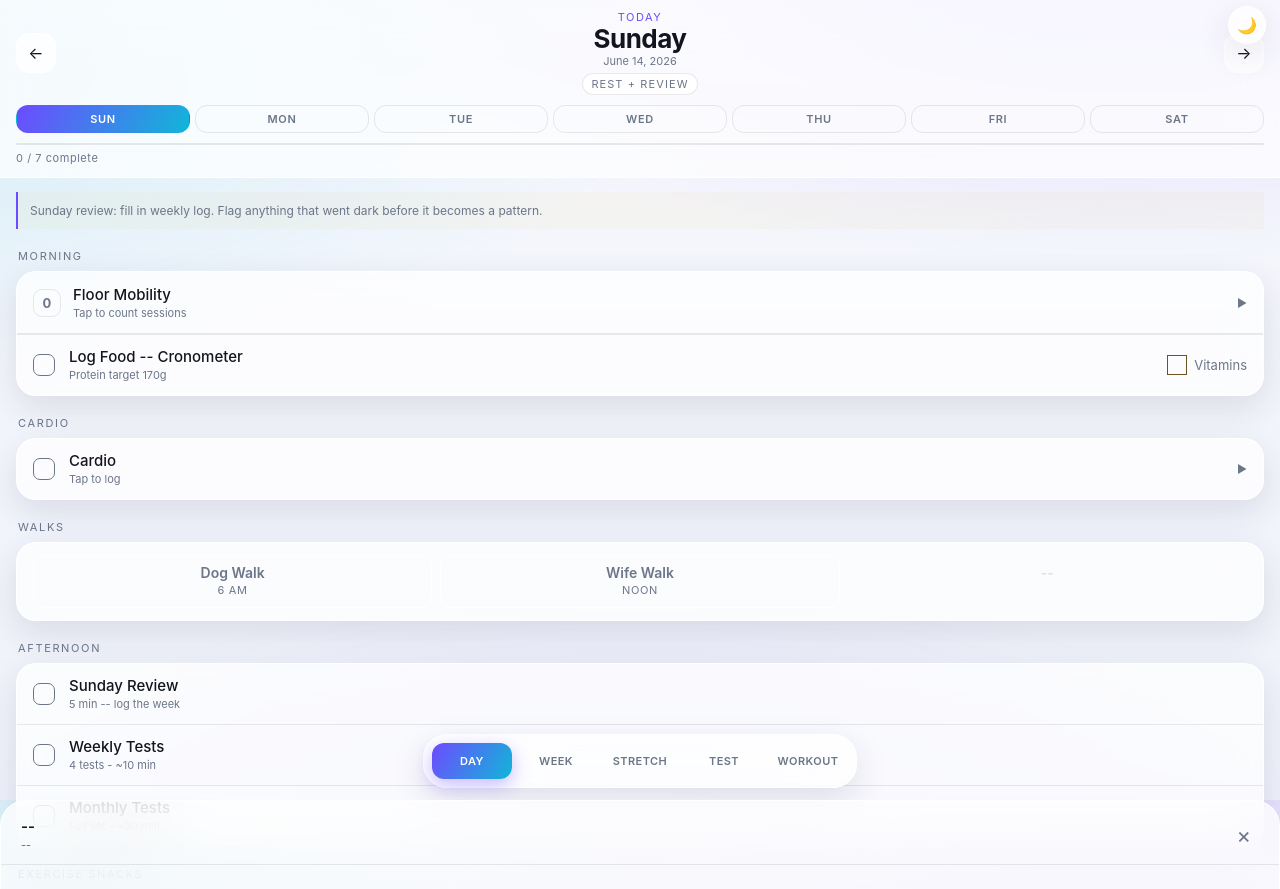
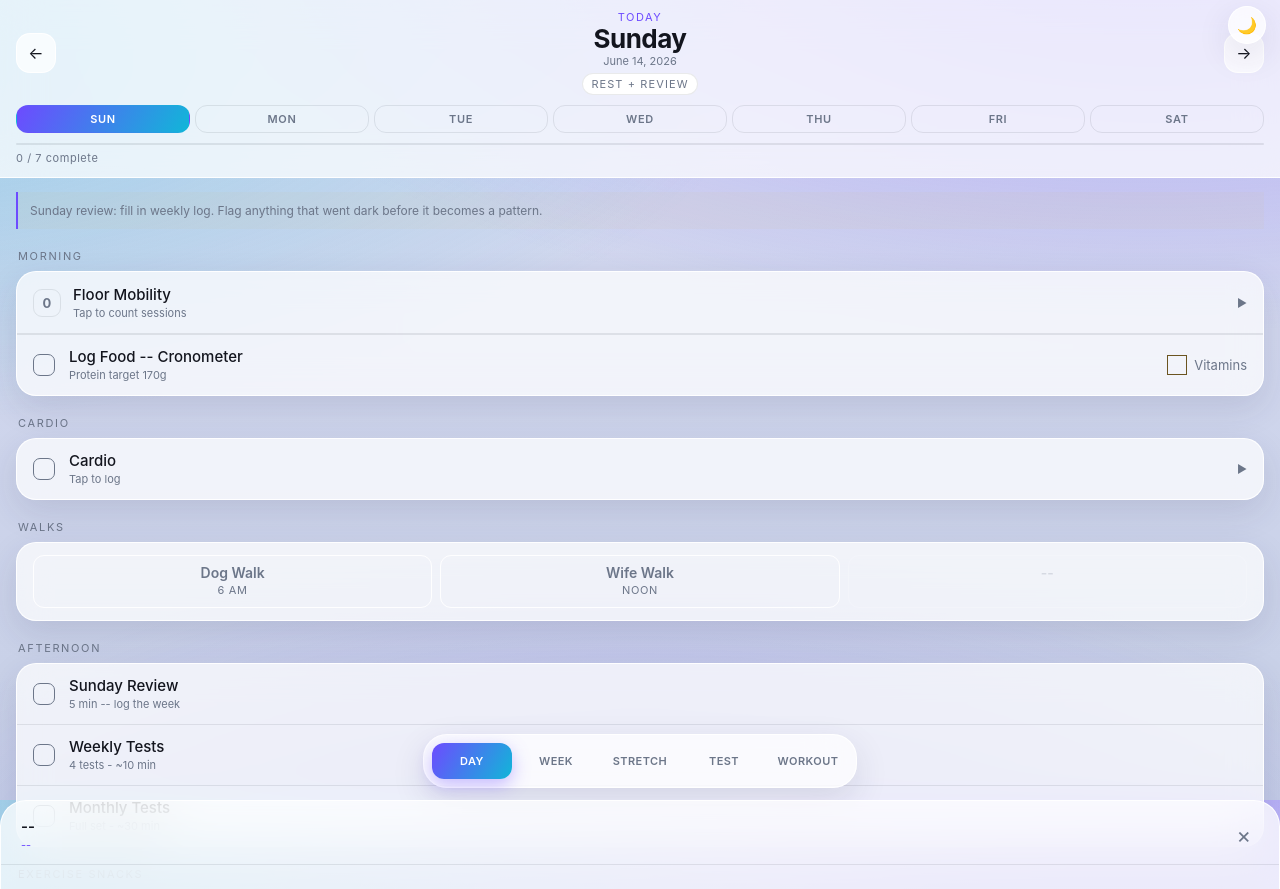
Before and after one commit to reganludwar/Habit-Tracker, a website: page index.html in a window 1280 px wide. Shown: the top 889 px of the page. Drawn offline with Linux system fonts and the light colour scheme.

Commit message:
Light theme: deeper periwinkle background (option B) (#37)
The light background read as washed-out. Strengthen it: deeper blue-lavender
base (linear #D7DBF2->#C6CFE6) and bolder violet/cyan corner glows. The white
glass cards now stand out more against it. Dark theme unchanged. Cache -> ht-v24.

Co-authored-by: Claude <noreply@anthropic.com>

```diff
--- a/index.html
+++ b/index.html
@@ -25,13 +25,13 @@
   --safe-bot:env(safe-area-inset-bottom,20px);
 }
 :root[data-theme="light"]{
-  --bg:#EFF2FA;--surf:#FFFFFF;--card:#FFFFFF;--border:rgba(18,22,40,.09);
+  --bg:#D3D9EC;--surf:#FFFFFF;--card:#FFFFFF;--border:rgba(18,22,40,.09);
   --text:#13151E;--muted:#6C7689;--accent:#6D4BFF;--green:#10B07F;
   --blue:#6D4BFF;--red:#E5484D;
   --a1:#6D4BFF;--a2:#11B6D8;--grad:linear-gradient(120deg,#6D4BFF,#11B6D8);
   --glass:rgba(255,255,255,.72);--glassbd:rgba(255,255,255,.92);--glow:0 12px 34px rgba(40,42,80,.12);
   --ringtrack:rgba(18,22,40,.08);--onacc:#ffffff;
-  --bgimg:radial-gradient(120% 70% at 88% -8%,rgba(109,75,255,.18),transparent 58%),radial-gradient(120% 70% at -12% 8%,rgba(17,182,216,.16),transparent 55%),radial-gradient(90% 60% at 50% 108%,rgba(109,75,255,.10),transparent 60%),linear-gradient(180deg,#F7F8FD,#EFF2FA);
+  --bgimg:radial-gradient(125% 80% at 90% -8%,rgba(109,75,255,.38),transparent 62%),radial-gradient(120% 78% at -12% 6%,rgba(17,182,216,.32),transparent 60%),radial-gradient(100% 68% at 50% 112%,rgba(124,92,255,.24),transparent 64%),linear-gradient(180deg,#D7DBF2,#C6CFE6);
 }
 *{margin:0;padding:0;box-sizing:border-box;-webkit-tap-highlight-color:transparent}
 body{background:var(--bg);color:var(--text);font-family:-apple-system,sans-serif;
--- a/sw.js
+++ b/sw.js
@@ -1,7 +1,7 @@
 /* Training PWA service worker.
    Document is network-first (so deploys land immediately, offline falls back to the
    cached shell); static assets are cache-first. Bump CACHE to invalidate old caches. */
-var CACHE = 'ht-v23';
+var CACHE = 'ht-v24';
 var ASSETS = [
   './', './index.html', './manifest.json',
   './apple-touch-icon.png', './icon-192.png', './icon-512.png',
```
